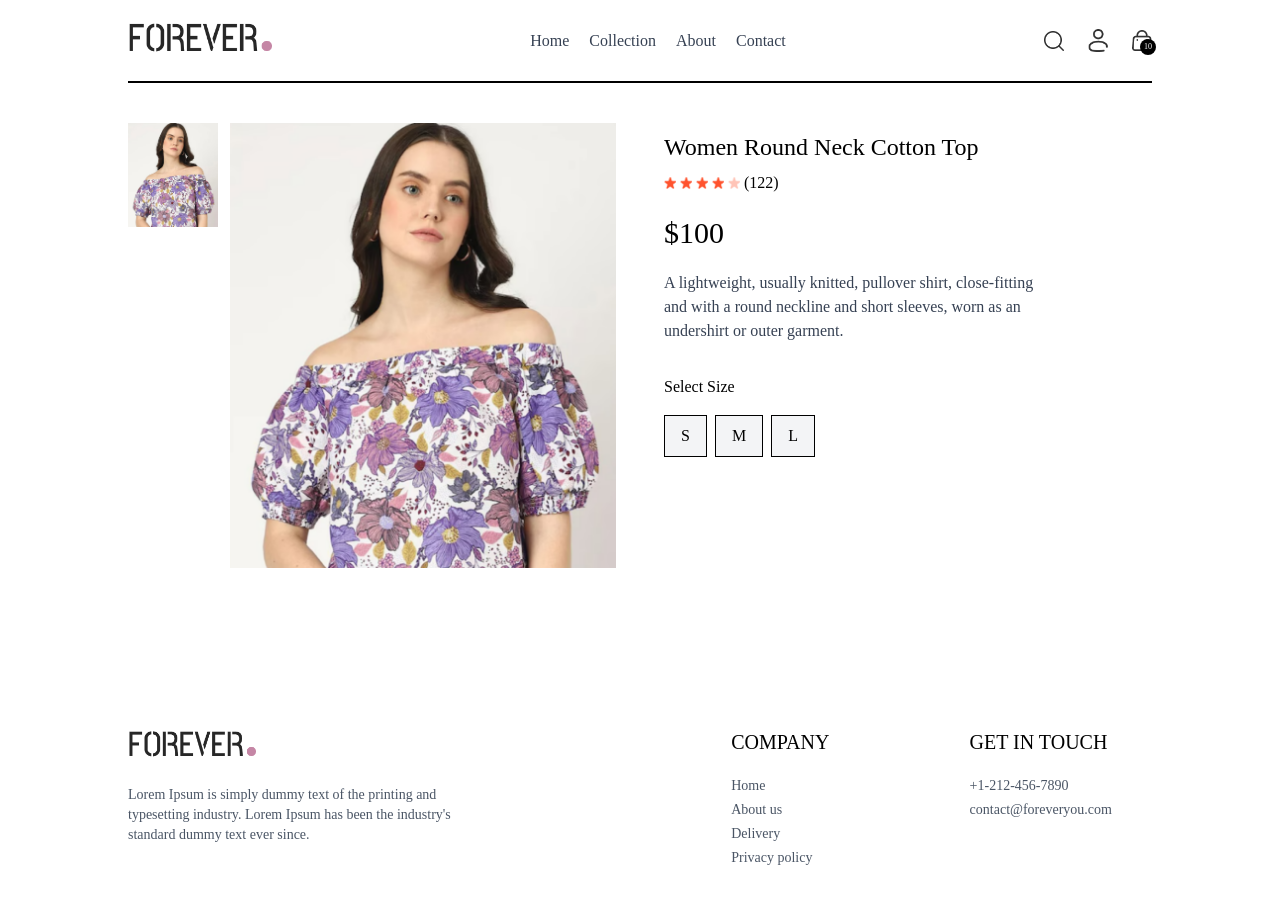
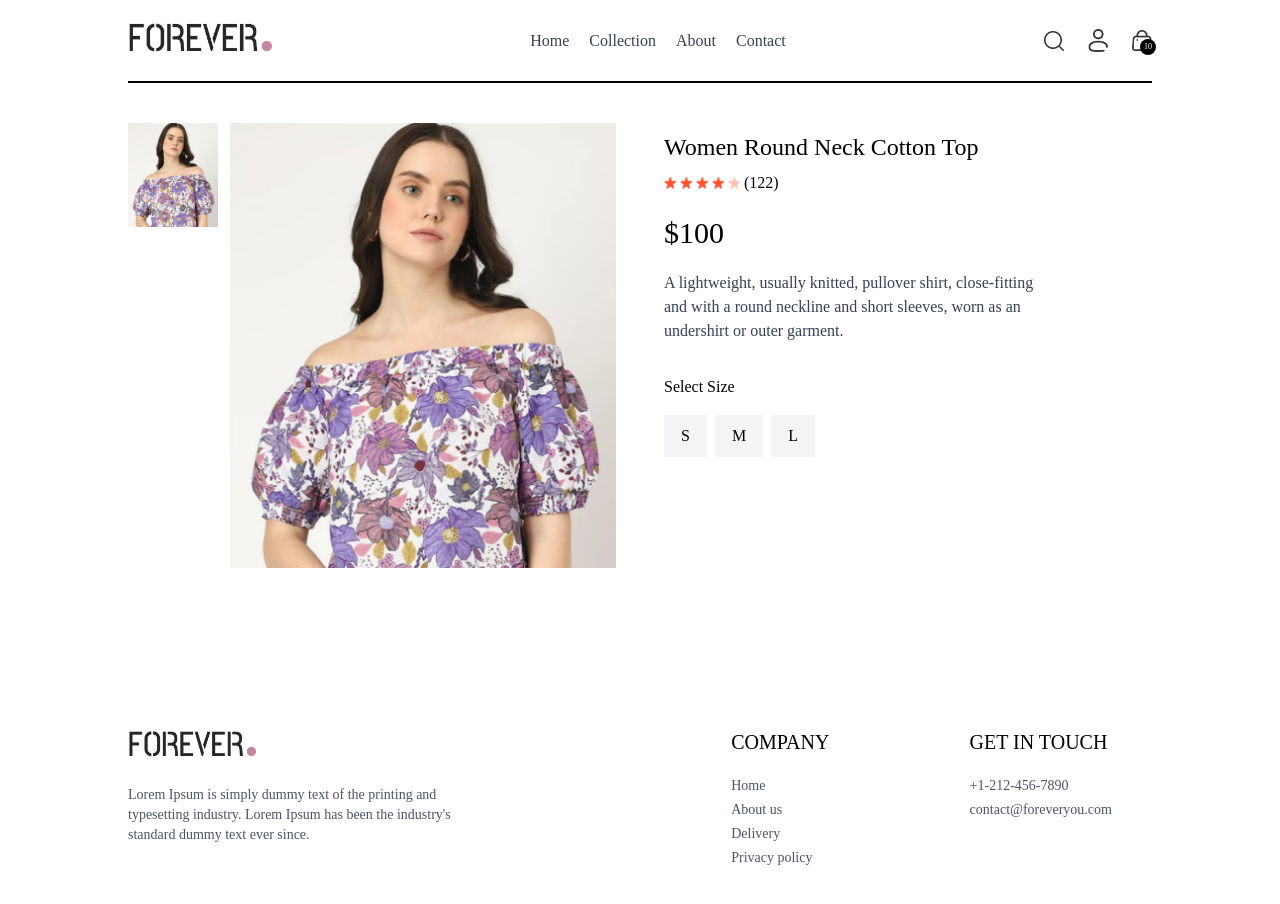
Before and after one commit to mijashsunar10/Ecommerce_mern, a React (Vite) app in the folder frontend/: page /product/aaaaa in a window 1280 px wide. Shown: the top 904 px of the page. Built offline with nearby package versions, Linux system fonts and the light colour scheme.

Commit message:
Color is being changed of the button which is clicked

```diff
--- a/frontend/src/pages/Product.jsx
+++ b/frontend/src/pages/Product.jsx
@@ -10,6 +10,7 @@
 
   const [productData,setProductData] = useState(false);
   const [image,setImage] = useState('')
+  const [size,setSize] = useState('')
 
 
   const fetchProductData = async ()=>
@@ -74,7 +75,7 @@
             <p>Select Size</p>
             <div className="flex gap-2">
               {productData.sizes.map((item,index)=>(
-                <button  className={`border py-2 px-4 bg-gray-100`} key={index}>{item}</button>
+                <button onClick={()=>setSize(item)}  className={`border py-2 px-4 bg-gray-100 ${item === size ? 'border-orange-500 ': 'border-gray-100'}`} key={index}>{item}</button>
               ))}
             </div>
 
```
